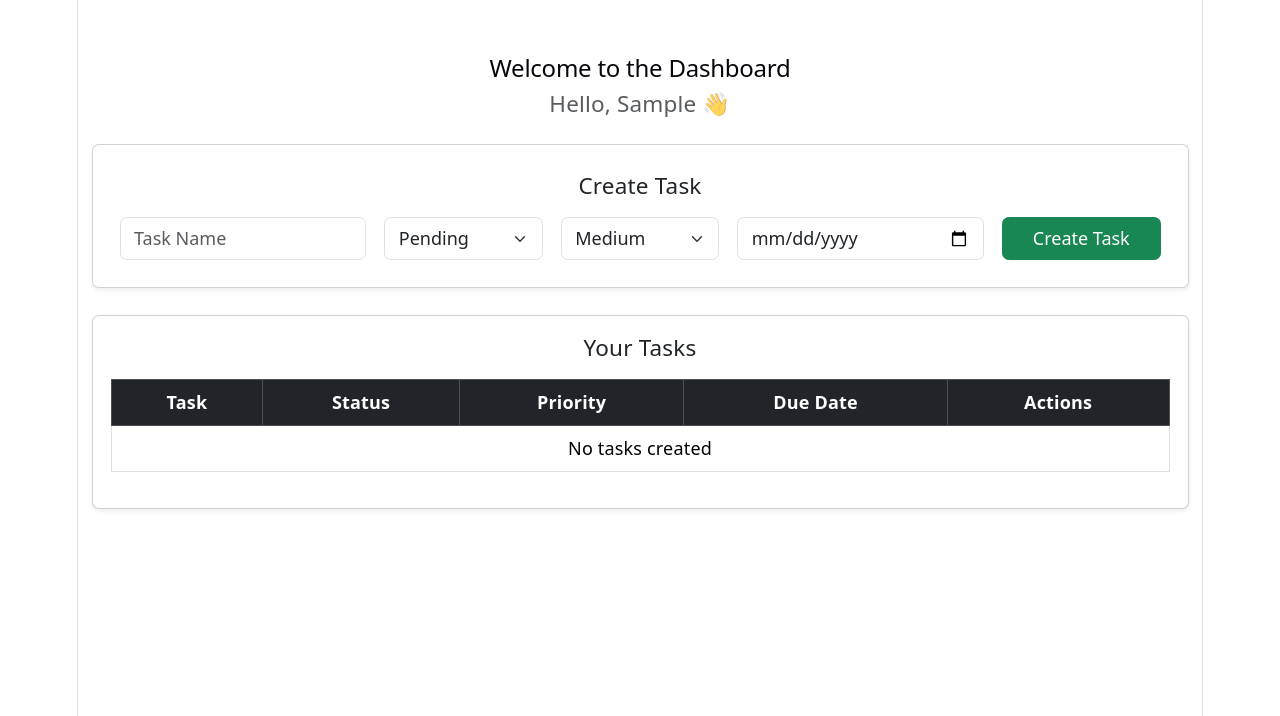
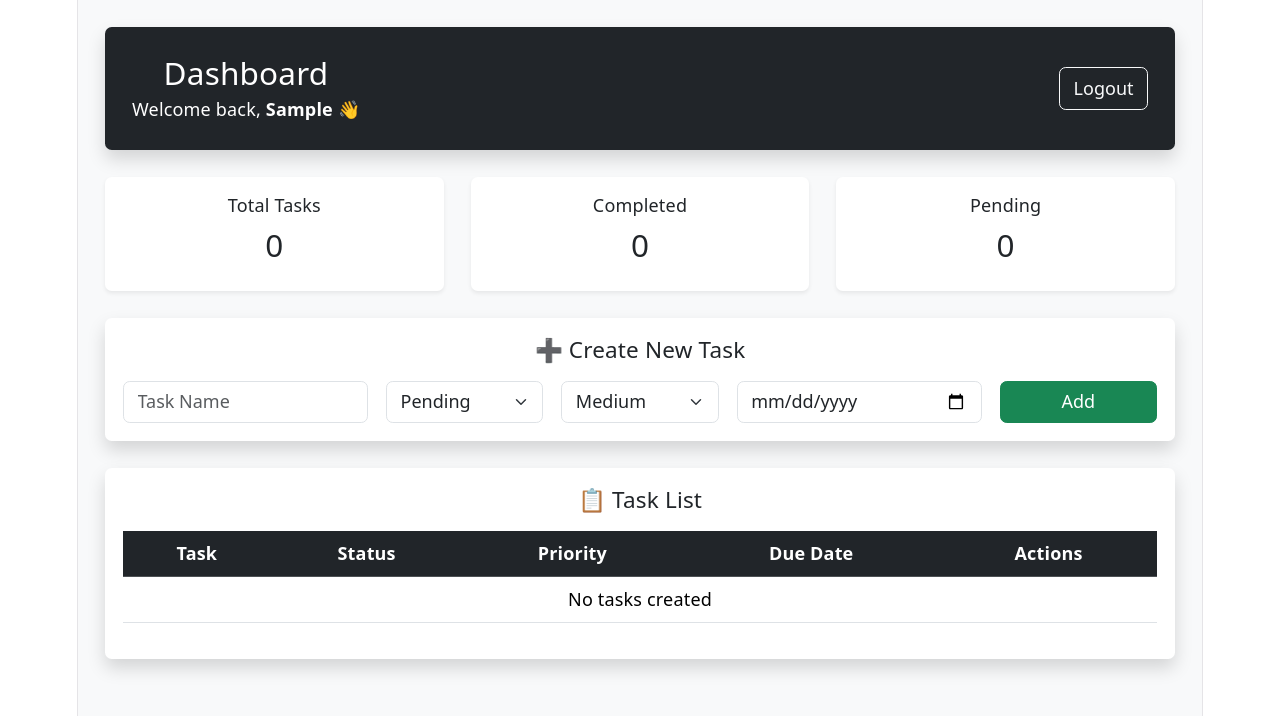
Before and after one commit to aashutoshpandey11/Tasks-Manager, a React app in the folder frontend/: page /dashboard in a window 1280 px wide. Both pictures are taken after typing "Sample", "Sample123" into the empty fields and a click on the button "Submit". Shown: the top 716 px of the page. Built offline with nearby package versions, Linux system fonts and the light colour scheme; the HTML template or start-up script is replaced by a standard one.

Commit message:
updated user dashboard

```diff
--- a/frontend/src/components/dashboard/userdashboard.jsx
+++ b/frontend/src/components/dashboard/userdashboard.jsx
@@ -1,23 +1,35 @@
-import React, { useState } from "react";
+import React, { useState, useEffect } from "react";
 import { Navigate } from "react-router-dom";
 import "bootstrap/dist/css/bootstrap.min.css";
 
 const Dashboard = () => {
   const username = localStorage.getItem("user");
+
   if (!username) {
     return <Navigate to="/" />;
   }
 
-  const [tasks, setTasks] = useState([]);
+  // Load tasks from localStorage
+  const [tasks, setTasks] = useState(() => {
+    const saved = localStorage.getItem("tasks");
+    return saved ? JSON.parse(saved) : [];
+  });
+
   const [taskInput, setTaskInput] = useState({
     title: "",
     status: "Pending",
     priority: "Medium",
     dueDate: ""
   });
-  const [editIndex, setEditIndex] = useState(null); // track edit
 
-  // Handle input change
+  const [editIndex, setEditIndex] = useState(null);
+
+  // Save tasks to localStorage whenever updated
+  useEffect(() => {
+    localStorage.setItem("tasks", JSON.stringify(tasks));
+  }, [tasks]);
+
+  // Handle input
   const handleChange = (e) => {
     setTaskInput({
       ...taskInput,
@@ -27,16 +39,14 @@ const Dashboard = () => {
 
   // Add or update task
   const handleAddOrUpdateTask = () => {
-    if (taskInput.title === "") return;
+    if (!taskInput.title.trim()) return;
 
     if (editIndex !== null) {
-      // Update existing task
-      const updatedTasks = [...tasks];
-      updatedTasks[editIndex] = taskInput;
-      setTasks(updatedTasks);
-      setEditIndex(null); // reset edit mode
+      const updated = [...tasks];
+      updated[editIndex] = taskInput;
+      setTasks(updated);
+      setEditIndex(null);
     } else {
-      // Add new task
       setTasks([...tasks, taskInput]);
     }
 
@@ -48,38 +58,78 @@ const Dashboard = () => {
     });
   };
 
-  // Delete task
+  // Delete
   const handleDelete = (index) => {
     const updated = tasks.filter((_, i) => i !== index);
     setTasks(updated);
-    // If deleting the task currently being edited
+
     if (editIndex === index) {
+      setEditIndex(null);
       setTaskInput({
         title: "",
         status: "Pending",
         priority: "Medium",
         dueDate: ""
       });
-      setEditIndex(null);
     }
   };
 
-  // Edit task
+  // Edit
   const handleEdit = (index) => {
     setTaskInput(tasks[index]);
     setEditIndex(index);
   };
 
+  // Logout
+  const handleLogout = () => {
+    localStorage.removeItem("user");
+    window.location.href = "/";
+  };
+
   return (
-    <div className="container mt-5">
-      <div className="text-center mb-4">
-        <h2>Welcome to the Dashboard</h2>
-        <h5 className="text-muted">Hello, {username} 👋</h5>
+    <div className="container-fluid bg-light min-vh-100 p-4">
+
+      {/* Header */}
+      <div className="bg-dark text-white p-4 rounded shadow mb-4 d-flex justify-content-between align-items-center">
+        <div>
+          <h3 className="mb-1">Dashboard</h3>
+          <p className="mb-0">Welcome back, <strong>{username}</strong> 👋</p>
+        </div>
+        <button className="btn btn-outline-light" onClick={handleLogout}>
+          Logout
+        </button>
       </div>
 
-      {/* Create / Edit Task Section */}
-      <div className="card p-4 shadow-sm mb-4">
-        <h5 className="mb-3">{editIndex !== null ? "Edit Task" : "Create Task"}</h5>
+      {/* Stats */}
+      <div className="row mb-4">
+        <div className="col-md-4">
+          <div className="card shadow-sm border-0 text-center p-3">
+            <h6>Total Tasks</h6>
+            <h3>{tasks.length}</h3>
+          </div>
+        </div>
+
+        <div className="col-md-4">
+          <div className="card shadow-sm border-0 text-center p-3">
+            <h6>Completed</h6>
+            <h3>{tasks.filter(t => t.status === "Completed").length}</h3>
+          </div>
+        </div>
+
+        <div className="col-md-4">
+          <div className="card shadow-sm border-0 text-center p-3">
+            <h6>Pending</h6>
+            <h3>{tasks.filter(t => t.status !== "Completed").length}</h3>
+          </div>
+        </div>
+      </div>
+
+      {/* Form */}
+      <div className="card shadow border-0 mb-4">
+        <div className="card-body">
+          <h5 className="mb-3">
+            {editIndex !== null ? "✏️ Edit Task" : "➕ Create New Task"}
+          </h5>
 
           <div className="row g-3">
             <div className="col-md-3">
@@ -132,19 +182,23 @@ const Dashboard = () => {
             <div className="col-md-2">
               <button
                 onClick={handleAddOrUpdateTask}
-              className={`btn ${editIndex !== null ? "btn-warning" : "btn-success"} w-100`}
+                className={`btn w-100 ${
+                  editIndex !== null ? "btn-warning" : "btn-success"
+                }`}
               >
-              {editIndex !== null ? "Update Task" : "Create Task"}
+                {editIndex !== null ? "Update" : "Add"}
               </button>
             </div>
           </div>
         </div>
+      </div>
 
-      {/* Task Table */}
-      <div className="card p-3 shadow-sm">
-        <h5 className="mb-3">Your Tasks</h5>
+      {/* Table */}
+      <div className="card shadow border-0">
+        <div className="card-body">
+          <h5 className="mb-3">📋 Task List</h5>
 
-        <table className="table table-bordered text-center">
+          <table className="table align-middle text-center">
             <thead className="table-dark">
               <tr>
                 <th>Task</th>
@@ -164,18 +218,47 @@ const Dashboard = () => {
                 tasks.map((task, index) => (
                   <tr key={index}>
                     <td>{task.title}</td>
-                  <td>{task.status}</td>
-                  <td>{task.priority}</td>
+
+                    <td>
+                      <span
+                        className={`badge ${
+                          task.status === "Completed"
+                            ? "bg-success"
+                            : task.status === "In Progress"
+                            ? "bg-warning text-dark"
+                            : "bg-secondary"
+                        }`}
+                      >
+                        {task.status}
+                      </span>
+                    </td>
+
+                    <td>
+                      <span
+                        className={`badge ${
+                          task.priority === "High"
+                            ? "bg-danger"
+                            : task.priority === "Medium"
+                            ? "bg-primary"
+                            : "bg-info text-dark"
+                        }`}
+                      >
+                        {task.priority}
+                      </span>
+                    </td>
+
                     <td>{task.dueDate || "N/A"}</td>
+
                     <td>
                       <button
-                      className="btn btn-primary btn-sm me-2"
+                        className="btn btn-sm btn-outline-primary me-2"
                         onClick={() => handleEdit(index)}
                       >
                         Edit
                       </button>
+
                       <button
-                      className="btn btn-danger btn-sm"
+                        className="btn btn-sm btn-outline-danger"
                         onClick={() => handleDelete(index)}
                       >
                         Delete
@@ -188,6 +271,7 @@ const Dashboard = () => {
           </table>
         </div>
       </div>
+    </div>
   );
 };
 
```
Lines whose indentation alone changed are shown as unchanged.
